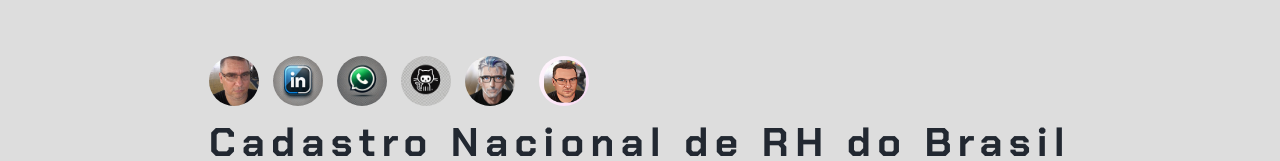
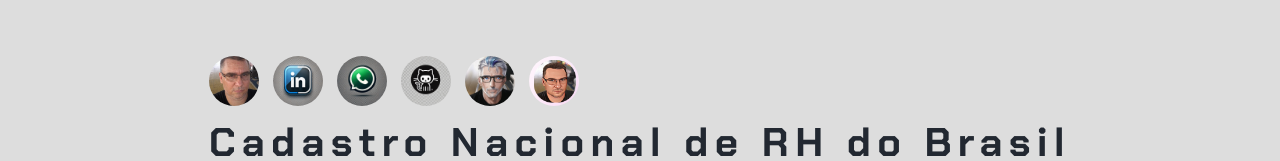
Before and after one commit to souzamarcell/rhbrasil, a plain HTML site: page index.html in a window 1280 px wide. Shown: the top 161 px of the page. Drawn offline with Linux system fonts and the light colour scheme.

Commit message:
party 1.0.0

```diff
--- a/index.html
+++ b/index.html
@@ -32,8 +32,8 @@
         <img src="./assets/3x4Marcell.png" alt="Github Marcell" class="logo-image" />
       </a>
 
-      <a class="logo" href="https://souzamarcell.github.io/Portfolio" target="_blank"></a>
-        <img src="./assets/marcell.png" alt="Github Marcell" class="logo-image" />
+      <a class="logo" href="https://souzamarcell.github.io/Portfolio" target="_blank">
+        <img src="./assets/marcell.png" alt="site Marcell" class="logo-image" />
       </a>
 
     </div>
```
